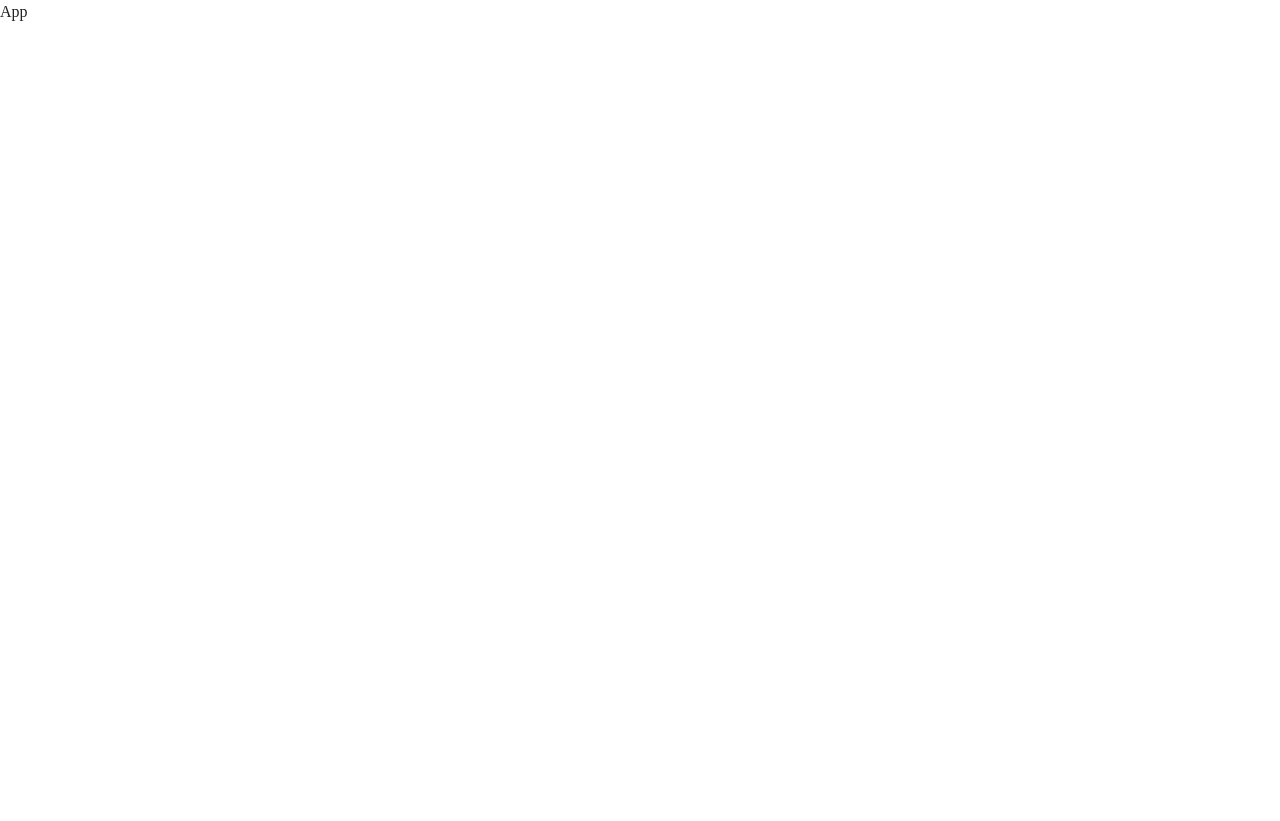
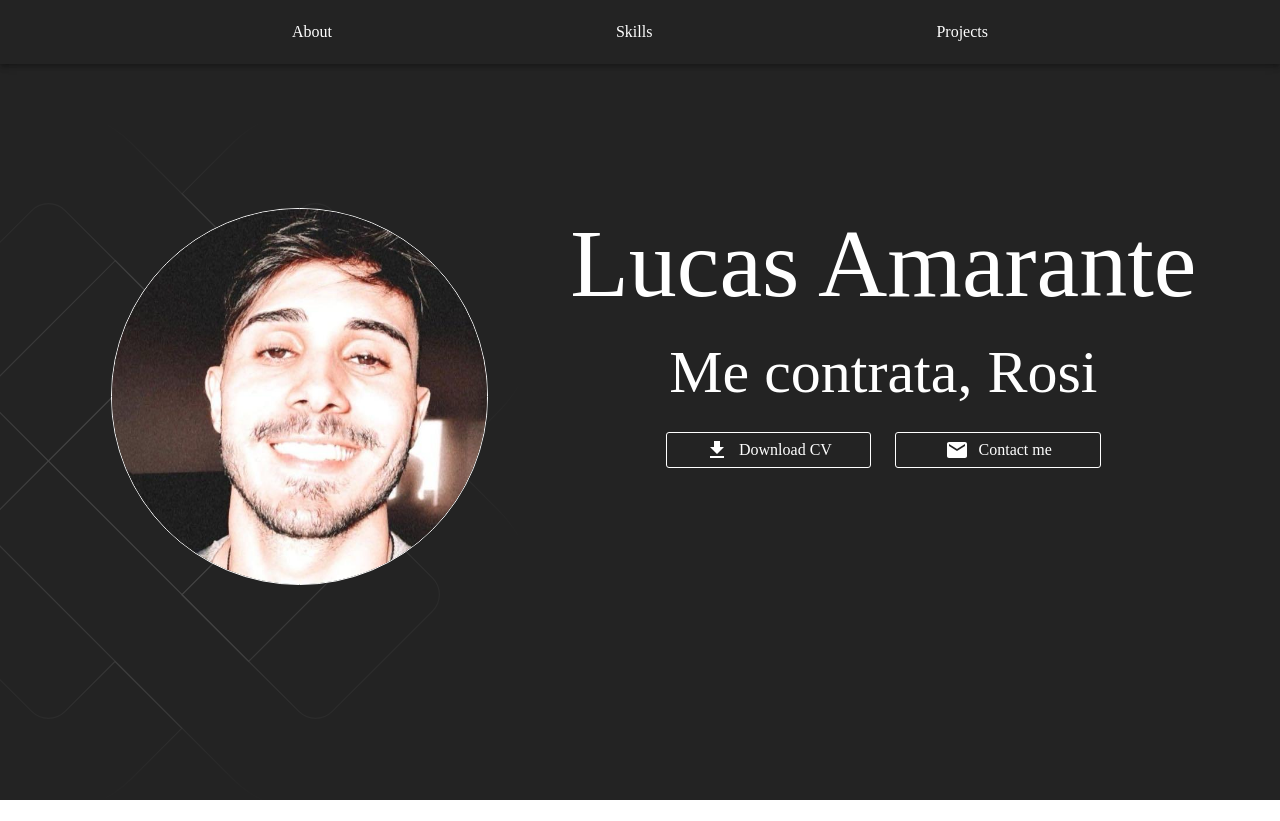
Before and after one commit to lucasgoncaloamarante/my-portfolio, a React (Vite) app: page / in a window 1280 px wide. Before the commit the page ends 800 px from the top, so only its background shows below. Built offline with nearby package versions, Linux system fonts and the light colour scheme.

Commit message:
feat: creates Hero Component UI

```diff
--- a/src/App.tsx
+++ b/src/App.tsx
@@ -1,8 +1,10 @@
+import Home from "./pages/Home/Home"
+
 const App = () => {
 
   return (
     <>
-      App
+        <Home/>
     </>
   )
 }
--- /dev/null
+++ b/src/pages/Home/Home.tsx
@@ -0,0 +1,14 @@
+import NavBar from "../../components/NavBar/NavBar"
+import Hero from "./Sections/Hero/Hero"
+
+const Home = () => {
+
+    return (
+      <>
+            <NavBar/>
+            <Hero/>
+      </>
+    )
+  }
+
+  export default Home
--- /dev/null
+++ b/src/pages/Home/Sections/Hero/Hero.tsx
@@ -0,0 +1,80 @@
+import { Box, Container, Grid, styled, Typography } from "@mui/material"
+import Avatar from "../../../../assets/images/avatar 4.jpg"
+import DownloadIcon from '@mui/icons-material/Download';
+import MailIcon from '@mui/icons-material/Mail';
+import StyledButton from "../../../../components/StyledButton/StyledButton";
+import theme from "../../../../theme";
+import { AnimatedBackground } from "../../../../components/AnimatedBackground/AnimatedBackground";
+
+const Hero = () => {
+
+    const StyledHero = styled("div")(({theme})=> ({
+        backgroundColor: theme.palette.primary.main,
+        height: "100vh",
+        display: "flex",
+        alignItems: "center"
+
+    }))
+
+    const StyledImg = styled("img")(()=> ({
+        width: "80%",
+        borderRadius: "50%",
+        border: `1px solid ${theme.palette.primary.contrastText}`
+    }))
+
+    return (
+      <>
+           <StyledHero>
+
+            <Container maxWidth="lg">
+            <Grid container spacing={2}>
+                <Grid item xs={12} md={5}>
+
+                    <Box position="relative">
+                        <Box position="absolute" width={"150%"} top={-100} right={0}>
+                            <AnimatedBackground/>
+                        </Box>
+                    <Box position="relative" textAlign="center">
+                        <StyledImg src={Avatar} />
+                    </Box>
+                    </Box>
+
+
+                </Grid>
+                <Grid item xs={12} md={7}>
+                    <Typography color="primary.contrastText" variant="h1" textAlign="center" pb={2}>Lucas Amarante</Typography>
+                    <Typography color="primary.contrastText" variant="h2" textAlign="center">Me contrata, Rosi</Typography>
+
+                    <Grid container display="flex" justifyContent="center" spacing={3} pt={3}>
+                        <Grid item xs={12} md={4} display="flex" justifyContent="center">
+
+
+                            <StyledButton>
+                                <DownloadIcon/>
+                                    <Typography>
+                                        Download CV
+                                    </Typography>
+                            </StyledButton>
+                        </Grid>
+
+                        <Grid item xs={12} md={4} display="flex" justifyContent="center">
+                            <StyledButton>
+                                <MailIcon/>
+                                <Typography>
+                                    Contact me
+                                </Typography>
+                            </StyledButton>
+                        </Grid>
+                    </Grid>
+
+
+                </Grid>
+                </Grid>
+            </Container>
+
+           </StyledHero>
+      </>
+    )
+  }
+
+  export default Hero
```
Also changed, not shown: src/assets/images/avatar 4.jpg (added).
